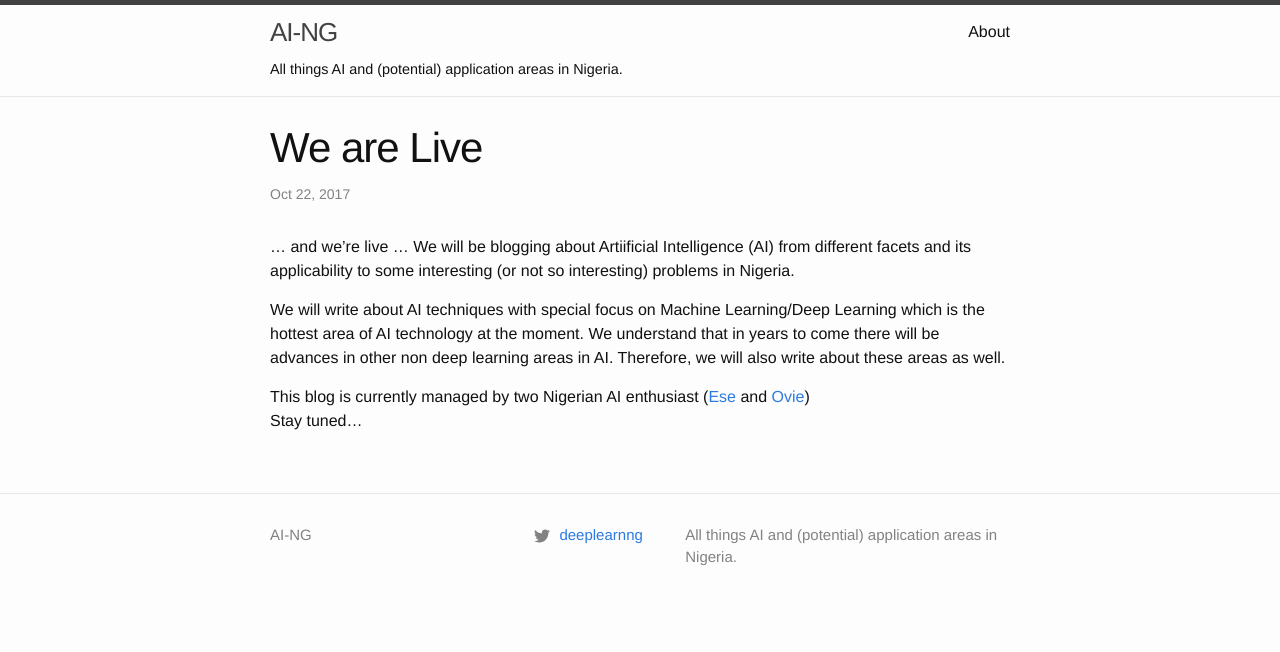
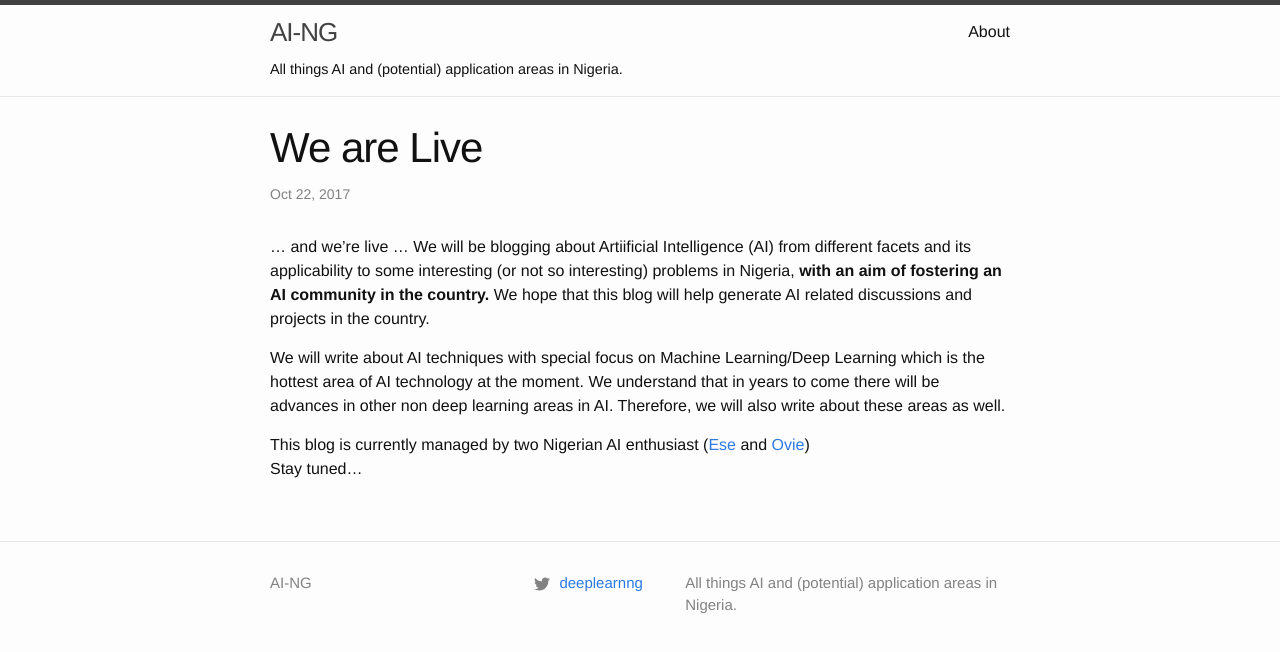
Before and after one commit to ai-ng/ai-ng.github.io, a Jekyll site: the page built from _posts/2017-10-22-we-are-live.md, in a window 1280 px wide. Shown: the top 652 px of the page. Built offline with Jekyll 4.4.1, drawn with Linux system fonts in a browser that asks for light colours.

Commit message:
Update 2017-10-22-we-are-live.md

```diff
--- a/_posts/2017-10-22-we-are-live.md
+++ b/_posts/2017-10-22-we-are-live.md
@@ -5,7 +5,7 @@ title: We are Live
 category: intro
 ---
 ... and we're live ...
-We will be blogging about Artiificial Intelligence (AI) from different facets and its applicability to some interesting (or not so interesting) problems in Nigeria.
+We will be blogging about Artiificial Intelligence (AI) from different facets and its applicability to some interesting (or not so interesting) problems in Nigeria, **with an aim of fostering an AI community in the country.** We hope that this blog will help generate AI related discussions and projects in the country.
 
 We will write about AI techniques with special focus on Machine Learning/Deep Learning which is the hottest area of AI technology at the moment. We understand that in years to come there will be advances in other non deep learning areas in AI. Therefore, we will also write about these areas as well.
 
```
